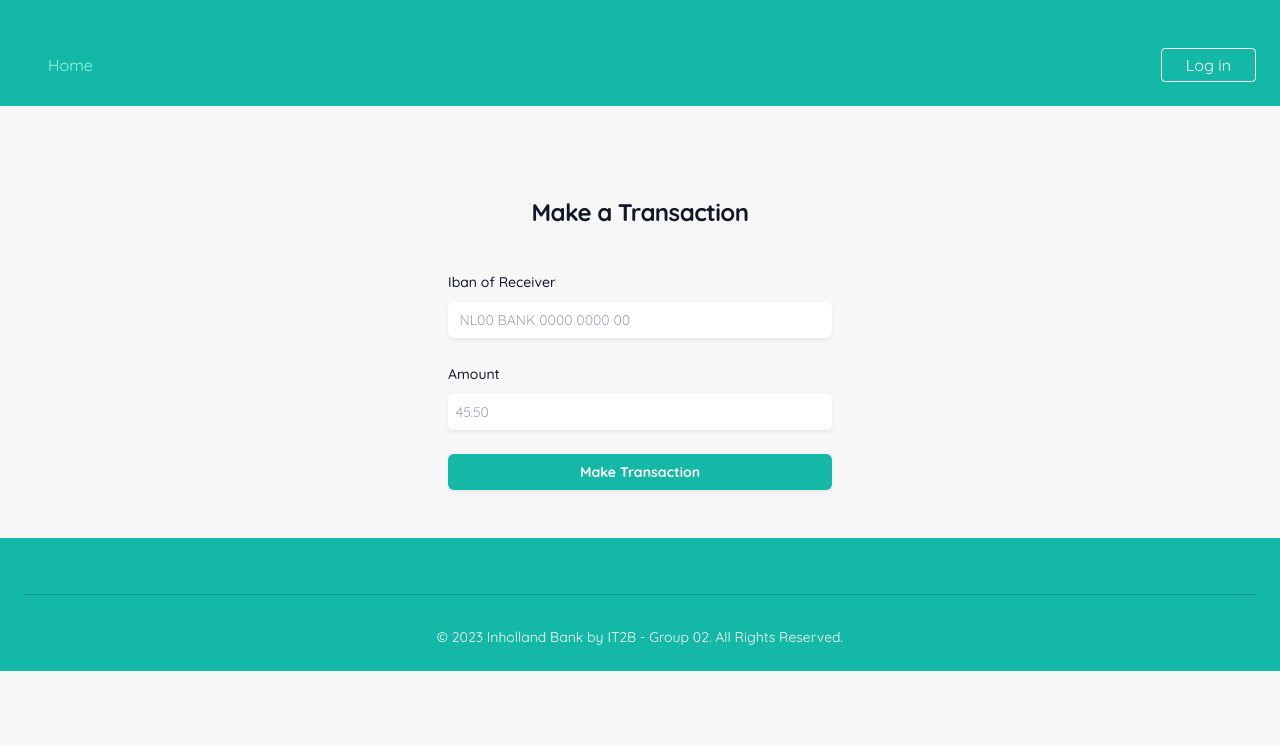
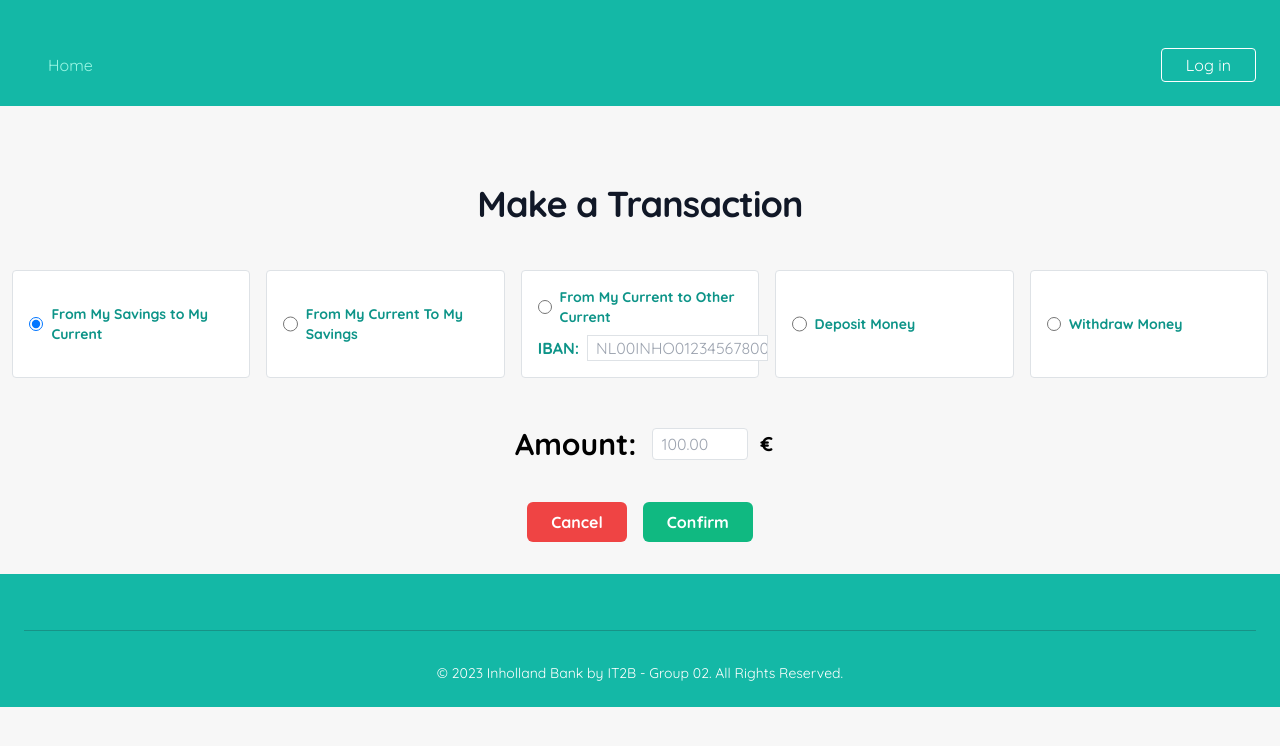
Before and after one commit to Salah-023/bankFrontEnd, a Vue app: page /makeTransaction in a window 1280 px wide. Shown: the top 746 px of the page. Built offline with nearby package versions, Linux system fonts and the light colour scheme; no server answers.

Commit message:
customer's make transaction UI

```diff
--- a/src/assets/main.css
+++ b/src/assets/main.css
@@ -75,3 +75,11 @@ h2 {
 .bg-white-200 {
   background-color: #ffffff; /* Replace with your desired background color */
 }
+
+#transaction-heading {
+  margin-bottom: 2rem;
+}
+
+#transaction-options {
+  margin-top: 2rem;
+}
--- a/src/components/transactions/MakeTransaction.vue
+++ b/src/components/transactions/MakeTransaction.vue
@@ -1,51 +1,80 @@
 <template>
-    <div class="flex min-h-full flex-1 flex-col justify-center px-6 py-12 lg:px-8">
-        <div class="sm:mx-auto sm:w-full sm:max-w-sm">
-            <h2 class="mt-10 text-center text-2xl font-bold leading-9 tracking-tight text-gray-900">Make a Transaction</h2>
+    <div class="h-700 container mx-auto py-8">
+        <div class="mb-5" id="transaction-header">
+            <h1 class="mt-5 mb-5 text-center text-4xl font-bold leading-9 tracking-tight text-gray-900">Make a Transaction
+            </h1>
         </div>
-        <div class="mt-10 sm:mx-auto sm:w-full sm:max-w-sm">
-                <label v-if="this.store.getRoles.includes('ROLE_CUSTOMER')" class="flex items-center">
-                    <input type="checkbox" v-model="filterForSavingsAccount">
-                    <span class="ml-2">Use your savings account</span>
-                </label>
-            <form ref="form" class="space-y-6">
-                <div v-if="this.store.getRoles.includes('ROLE_EMPLOYEE')">
-                    <label  for="accountFrom" class="block text-sm font-medium leading-6 text-gray-900">Iban of Sender</label>
-                    <div class="mt-2">
-                        <input id="accountFrom" name="accountFrom" type="text" autocomplete="accountFrom" required=""
-                            placeholder="   NL00 BANK 0000 0000 00"
-                            class="block w-full rounded-md border-0 py-1.5 text-gray-900 shadow-sm ring-1 ring-inset ring-gray-300 placeholder:text-gray-400 focus:ring-2 focus:ring-inset focus:ring-teal-500 sm:text-sm sm:leading-6"
-                            v-model="transaction.accountFrom.iban"/>
+
+        <div class="mt-5 grid grid-cols-5 gap-3" id="transaction-options">
+            <div class="flex items-center pl-4 border border-teal-700 rounded" style="background-color: white;">
+                <input checked id="savingToCurrent" type="radio" value="1" name="bordered-radio"
+                    class="w-4 h-4 text-teal-600 bg-gray-100 border-teal-700 focus:ring-blue-500"
+                    style="border-color: #14b8a6;">
+                <label for="savingToCurrent" class="w-full py-4 ml-2 text-sm font-bold text-teal-600 ">From My
+                    Savings to My Current</label>
+            </div>
+            <div class="flex items-center pl-4 border border-gray-200 rounded" style="background-color: white;">
+                <input id="currentToSaving" type="radio" value="2" name="bordered-radio"
+                    class="w-4 h-4 text-teal-600 bg-gray-100 border-gray-300 focus:ring-blue-500"
+                    style="border-color: #14b8a6;">
+                <label for="currentToSaving" class="w-full py-4 ml-2 text-sm font-bold text-teal-600">From My
+                    Current To My Savings</label>
+            </div>
+            <div class="flex flex-col pl-4 border border-gray-200 rounded" style="background-color: white;">
+                <div class="mt-3 flex items-center">
+                    <input id="currentToCurrent" type="radio" value="3" name="bordered-radio"
+                        class="w-4 h-4 text-teal-600 bg-gray-100 border-gray-300 focus:ring-blue-500"
+                        style="border-color: #14b8a6;">
+                    <label for="currentToCurrent" class="ml-2 text-sm font-bold text-teal-600">From My Current to
+                        Other Current</label>
+                </div>
+                <div class="flex items-center mt-2 mb-3">
+                    <span class="text-teal-600 font-bold">IBAN:</span>
+                    <input id="otherIban" type="text" placeholder="NL00INHO01234567800"
+                        class="pl-2 ml-2 bg-white border-teal-300 border focus:outline-none focus:ring-2 focus:ring-blue-500 w-48" />
                 </div>
             </div>
-                <div v-if="!filterForSavingsAccount">
-                    <label for="accountTo" class="block text-sm font-medium leading-6 text-gray-900">Iban of Receiver</label>
-                    <div class="mt-2">
-                        <input id="accountTo" name="accountTo" type="text" autocomplete="accountTo" required=""
-                            placeholder="   NL00 BANK 0000 0000 00"
-                            class="block w-full rounded-md border-0 py-1.5 text-gray-900 shadow-sm ring-1 ring-inset ring-gray-300 placeholder:text-gray-400 focus:ring-2 focus:ring-inset focus:ring-teal-500 sm:text-sm sm:leading-6"
-                            v-model="accountTo"/>
+            <div class="flex items-center pl-4 border border-gray-200 rounded" style="background-color: white;">
+                <input id="deposit" type="radio" value="4" name="bordered-radio"
+                    class="w-4 h-4 text-teal-600 bg-gray-100 border-gray-300 focus:ring-blue-500"
+                    style="border-color: #14b8a6;">
+                <label for="deposit" class="w-full py-4 ml-2 text-sm font-bold text-teal-600">Deposit
+                    Money</label>
+            </div>
+            <div class="flex items-center pl-4 border border-gray-200 rounded" style="background-color: white">
+                <input id="withdraw" type="radio" value="5" name="bordered-radio"
+                    class="w-4 h-4 text-teal-600 bg-gray-100 border-gray-300 focus:ring-blue-500"
+                    style="border-color: #14b8a6;">
+                <label for="withdraw" class="w-full py-4 ml-2 text-sm font-bold text-teal-600 ">Withdraw
+                    Money</label>
             </div>
         </div>
+        <div class="flex justify-center items-center ml-2 mt-5 mb-3">
+            <span class="text-black text-3xl font-bold">Amount:</span>
+            <input id="amount" type="text" placeholder="100.00"
+                class="pl-2 ml-4 bg-white border-gray-300 border focus:outline-none focus:ring-2 focus:ring-blue-500 w-24 h-8 rounded"/>
+            <span class="text-black font-bold text-xl ml-3">€</span>
 
-                <div>
-                    <label for="amount" class="block text-sm font-medium leading-6 text-gray-900">Amount</label>
-                    <div class="mt-2">
-                        <input id="amount" name="amount" type="number" autocomplete="amount" required=""
-                            placeholder="  45.50"
-                            class="block w-full rounded-md border-0 py-1.5 text-gray-900 shadow-sm ring-1 ring-inset ring-gray-300 placeholder:text-gray-400 focus:ring-2 focus:ring-inset focus:ring-teal-500 sm:text-sm sm:leading-6"
-                            v-model="transaction.amount"/>
-                    </div>
         </div>
 
-                <div>
-                    <button type="button" @click="makeTransaction()"
-                        class="flex w-full justify-center rounded-md bg-teal-500 px-3 py-1.5 text-sm font-semibold leading-6 text-white shadow-sm hover:bg-teal-400 focus-visible:outline focus-visible:outline-2 focus-visible:outline-offset-2 focus-visible:outline-teal-500">
-                        Make Transaction</button>
-                </div>
-            </form>
+        <div style="display: flex; justify-content: center;">
+            <router-link to="/customerDashboard"
+                class="mx-2 mt-4 rounded-md bg-red-500 hover:bg-red-600 text-white font-bold py-2 px-4">
+                Cancel
+            </router-link>
+
+            <button type="button"
+                class="mx-2 mt-4 rounded-md bg-emerald-500 hover:bg-emerald-600 text-white font-bold py-2 px-4">
+                Confirm
+            </button>
 
         </div>
+
+
+
+
+
+
     </div>
 </template>
 <script>
@@ -70,13 +99,13 @@ export default {
             },
             bankAccounts: [],
             currentAccount: {
-                iban:""
+                iban: ""
             },
             savingsAccount: {
-                iban:""
+                iban: ""
             },
             store: userStore(),
-            filterForSavingsAccount:false
+            filterForSavingsAccount: false
         };
     },
     mounted() {
@@ -110,7 +139,7 @@ export default {
                     this.transaction.accountTo = this.currentAccount;
                 } else {
                     this.transaction.accountFrom = this.currentAccount;
-                    this.transaction.accountTo.iban=this.accountTo;
+                    this.transaction.accountTo.iban = this.accountTo;
                 }
             }
             axios
```
Lines whose indentation alone changed are shown as unchanged.
